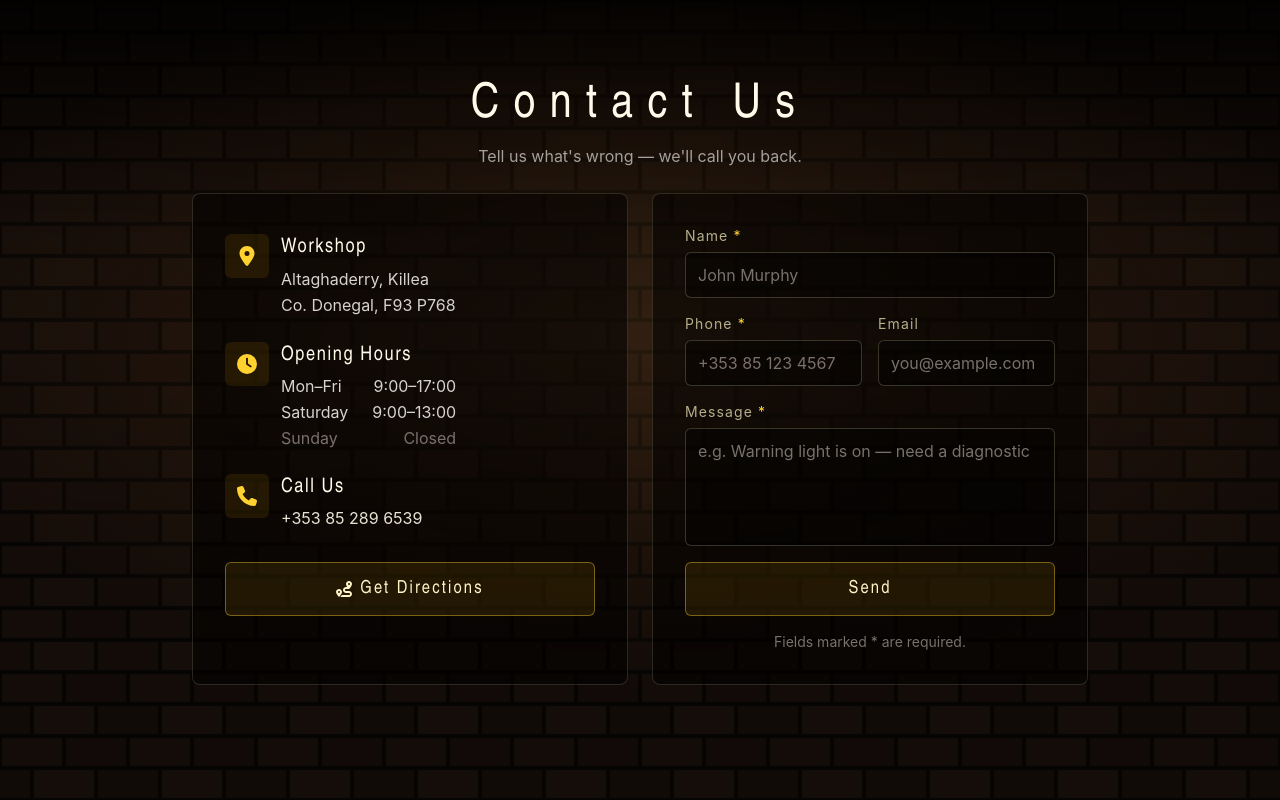
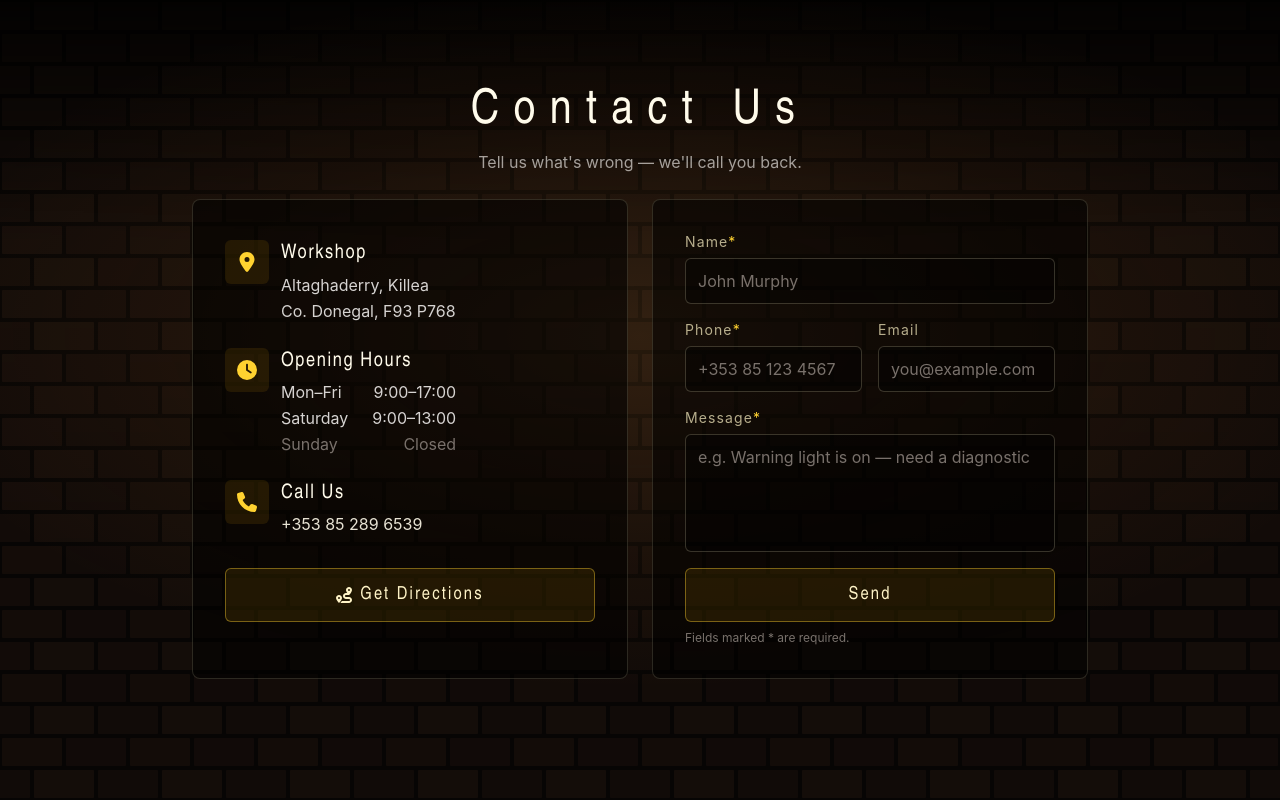
Before and after one commit to nikin94/alex-motors, a React (Vite) app: page / in a window 1280 px wide. Shown: the part 2400-3200 px from the top of the page. Built offline with nearby package versions, Linux system fonts and the light colour scheme; a web font is replaced by a local one.

Commit message:
fix: tight required asterisks, live phone sanitising, smaller left note, heavier Cyrillic display cut
Co-Authored-By: Claude Fable 5 <noreply@anthropic.com>

```diff
--- a/src/App.tsx
+++ b/src/App.tsx
@@ -310,7 +310,7 @@ function App() {
             <FaRoute aria-hidden className="size-4" />
             {t.location.getDirections}
           </Button>
-          <p aria-hidden className="mt-4 hidden min-h-5 lg:block" />
+          <p aria-hidden className="mt-2 hidden min-h-4 lg:block" />
         </div>
 
         <ContactForm />
--- a/src/components/ContactForm.tsx
+++ b/src/components/ContactForm.tsx
@@ -34,7 +34,6 @@ const isEmail = (value: string) => /^[^\s@]+@[^\s@]+\.[^\s@]{2,}$/.test(value)
 function RequiredMark() {
   return (
     <span aria-hidden className="text-amber-300">
-      {' '}
       *
     </span>
   )
@@ -66,6 +65,15 @@ export function ContactForm() {
     'aria-describedby': errors[field] ? `contact-${field}-error` : undefined,
     onInput: () => clearError(field),
   })
+
+  /* type="tel" does not restrict input, so letters are stripped as they are
+     typed; validation still guards paste-arounds and too-few digits. */
+  const sanitizePhone = (event: FormEvent<HTMLInputElement>) => {
+    const el = event.currentTarget
+    const clean = el.value.replace(/[^\d\s()./+-]/g, '')
+    if (el.value !== clean) el.value = clean
+    clearError('phone')
+  }
 
   const errorFor = (field: Field) =>
     errors[field] ? (
@@ -142,6 +150,7 @@ export function ContactForm() {
             placeholder={t.contact.placeholders.phone}
             className={inputClass}
             {...ariaFor('phone')}
+            onInput={sanitizePhone}
           />
           {errorFor('phone')}
         </div>
@@ -197,10 +206,12 @@ export function ContactForm() {
         {status === 'sending' ? t.contact.sending : t.contact.submit}
       </Button>
 
-      {/* One line at the card's very bottom: the required-fields note gives
-          way to the submit outcome. Its height is mirrored under Get
-          Directions in the other column so both CTA buttons sit level. */}
-      <p role="status" className="min-h-5 text-center text-xs text-stone-500 sm:text-sm">
+      {/* One small line at the card's very bottom: the required-fields note
+          gives way to the submit outcome. The negative margin pulls it in
+          under the button (the form's gap-4 is too roomy for a footnote); its
+          box (-mt-2 + min-h-4) is mirrored under Get Directions in the other
+          column so both CTA buttons sit level. */}
+      <p role="status" className="-mt-2 min-h-4 text-left text-xs text-stone-500">
         {status === 'sent' ? (
           <span className="text-amber-200">{t.contact.success}</span>
         ) : status === 'error' ? (
--- a/src/index.css
+++ b/src/index.css
@@ -18,13 +18,16 @@
    Oswald is the closest free match — tall and condensed like Bebas. Restricted
    to the Cyrillic range so its file only downloads once the user switches to
    Russian, and listed after Bebas in --font-display: Latin glyphs still come from
-   Bebas (EN and Irish stay on Bebas), only Cyrillic glyphs fall through to Oswald. */
+   Bebas (EN and Irish stay on Bebas), only Cyrillic glyphs fall through to Oswald.
+   The declaration says 400 but the file is Oswald's 500: at its regular weight
+   Oswald reads noticeably thinner than Bebas next to it, so the medium cut is
+   served wherever the layout asks for the normal-weight display face. */
 @font-face {
   font-family: 'Oswald';
   font-style: normal;
   font-weight: 400;
   font-display: block;
-  src: url('@fontsource/oswald/files/oswald-cyrillic-400-normal.woff2') format('woff2');
+  src: url('@fontsource/oswald/files/oswald-cyrillic-500-normal.woff2') format('woff2');
   unicode-range: U+0400-045F, U+0490-0491, U+04B0-04B1, U+2116;
 }
 
```
